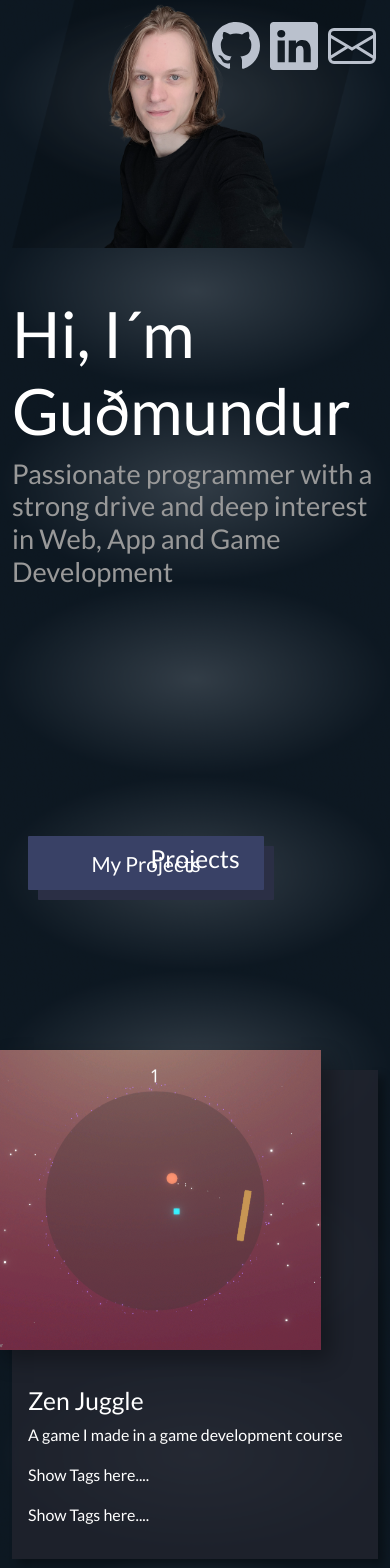
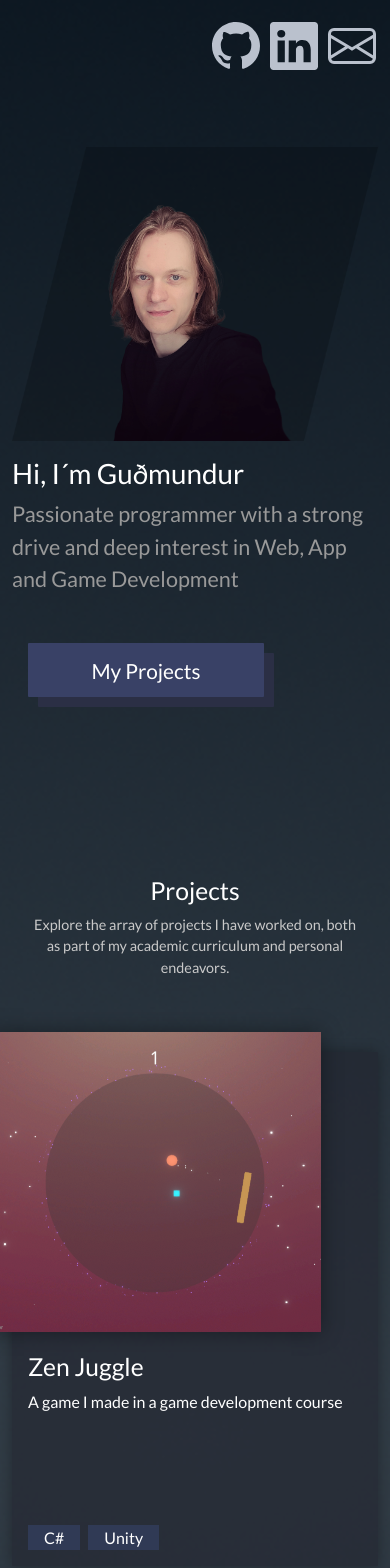
Before and after one commit to RegAse/portfolio-2024, a React (Create React App) app: page / in a window 390 px wide. Shown: the top 1568 px of the page. Built offline with nearby package versions, Linux system fonts and the light colour scheme.

Commit message:
Responsive fixes

```diff
--- a/src/App.css
+++ b/src/App.css
@@ -75,7 +75,7 @@ a{
   min-height: 2000px;
 }
 .section-2-content{
-  margin-top: 6em;
+  margin-top: 4em;
 }
 .project-container{
   position: relative;
@@ -248,15 +248,16 @@ body{
   background-image: url("../public/images/gradient-background-1.png");
   background-repeat: repeat-y;
   background-size: contain;
+  overflow-x: hidden;
   /* background-position: center; */
 }
 
-h1{
+/* h1{
   font-size: 4em;
-}
+} */
 
 .subtitle{
-  font-size: 1.7em;
+  /* font-size: 1.7em; */
   color: rgb(153, 153, 153);
 }
 
@@ -308,14 +309,20 @@ h1{
 }
 
 /* Projects */
+.projects-desc{
+  color: rgb(201, 201, 201);
+  font-size: 0.9em;
+}
 
 .project{
   /* position: relative; */
-  background-color: rgba(33, 36, 46, 0.79);
-  margin-top: 100px;
+  background-color: rgba(33, 36, 46, 0.55);
+  margin-top: 10px;
+  margin-bottom: 80px;
   /* width: 500px; */
   position: relative;
-  box-shadow: 6px 6px 8px #0000004d;
+  box-shadow: 0px 0px 14px #0000004d;
+  border-radius: 1px;
 }
 
 .project-cover{
@@ -326,9 +333,48 @@ h1{
   background-position: center;
   background-size: cover;
   height: 300px;
-  box-shadow: 10px 10px 20px #0000004d;
+  box-shadow: 0px 0px 20px #00000062;
   margin-right: 60px;
 }
 .project-info{
-  padding: 1em;
+  padding: 0em 1em 1em 1em;
 }
+
+.tech{
+  font-size: 4em;
+}
+
+.tag {
+  padding: 0.2em 1em;
+  background-color: #303A55;
+  margin-right: 0.5em;
+}
+
+@media (max-width: 767.98px) {
+  .avatar-container{
+    margin-top: 6em;
+  }
+
+  .landing-page-actions{
+    margin-top: 3em;
+  }
+  .projects-container{
+    margin-top: 2em;
+  }
+}
+@media (max-width: 575.98px) {
+  body{
+    background-size: cover;
+    background-position: center;
+  }
+  .avatar-container{
+    margin-top: 0em;
+  }
+
+  .landing-page-actions{
+    margin-top: 3em;
+  }
+  .projects-container{
+    margin-top: 2em;
+  }
+}
--- a/src/App.tsx
+++ b/src/App.tsx
@@ -1,4 +1,4 @@
-import React, { useEffect } from "react";
+import React, { useEffect, useRef } from "react";
 import { BsGithub, BsLinkedin, BsEnvelope } from "react-icons/bs";
 import "bootstrap/dist/css/bootstrap.min.css";
 import "./App.css";
@@ -8,6 +8,7 @@ import ProjectList from "./components/ProjectList/ProjectList";
 function App() {
 	const bg = "../images/firefox_qmfUGQasR8.png";
 	const bg2 = "../images/Unity_RGfhouoolA.png";
+	const projectsRef = useRef<HTMLDivElement | null>(null);
 
 	useEffect(() => {
 		const startAnim = setTimeout(() => {
@@ -18,19 +19,23 @@ function App() {
 	return (
 		<div className="App">
 			{/* First Fullscreen Page */}
-			<div className="container-fluid landing-page-1 vh-100">
-				<div className="landing-page-main d-flex flex-column-reverse flex-md-row align-items-center justify-content-center vh-100">
-					<div className="col-sm-12 col-md-4 col-lg-5 mt-5">
+			<div className="container-fluid landing-page-1 min-vh-100">
+				<div className="landing-page-main d-flex flex-column-reverse flex-md-row align-items-center justify-content-center min-vh-100">
+					<div className="col-sm-12 col-md-4 col-lg-5 mt-3">
 						<h1 className="fadein">Hi, I´m Guðmundur</h1>
-						<h2 className="subtitle fadein">Passionate programmer with a strong drive and deep interest in Web, App and Game Development</h2>
+						<p className="subtitle fs-4 fadein">Passionate programmer with a strong drive and deep interest in Web, App and Game Development</p>
 
 						<div className="landing-page-actions fadein">
-							<button className="btn btn-main mt-5 ms-3">My Projects</button>
+							<button className="btn btn-main mt-sm-5 ms-3" onClick={() => {
+								projectsRef.current?.scrollIntoView({behavior: 'smooth'});
+							}}>
+								My Projects
+							</button>
 							{/* <button className="btn btn-main mt-5 ms-4">My Education</button> */}
 						</div>
 					</div>
-					<div className="col-sm-12 col-md-6 col-lg-5">
-						<img className="img-fluid landing-page-avatar" src="images/me2-back.png" alt="Failed" />
+					<div className="col-sm-12 col-md-6 col-lg-5 avatar-container">
+						<img className="img-fluid landing-page-avatar" src="images/profile-picture-4.png" alt="Failed" />
 					</div>
 				</div>
 
@@ -41,8 +46,10 @@ function App() {
 					<a href="mailto:gudmundur210@gmail.com" target="_"><BsEnvelope /></a>
 				</div>
 			</div>
-			<div className="container">
+			<div ref={projectsRef} className="container projects-container">
 				<h2 className="text-center">Projects</h2>
+				<p className="projects-desc text-center">Explore the array of projects I have worked on, both
+				<br/>as part of my academic curriculum and personal endeavors.</p>
 				<ProjectList></ProjectList>
 			</div>
 			{/* <div className="col-md-12 col-sm-12">
--- a/src/components/ProjectList/ProjectList.tsx
+++ b/src/components/ProjectList/ProjectList.tsx
@@ -1,5 +1,6 @@
 import "./ProjectList.css";
 import { data } from "../../data/data";
+import { DiReact } from "react-icons/di";
 
 function ProjectList() {
 
@@ -12,9 +13,14 @@ function ProjectList() {
                         <div className="project-info">
                             <h2>{p.title}</h2>
                             <p>{p.description}</p>
+                            <br></br>
+                            <br></br>
+                            <br></br>
+                            <br></br>
 
-                            <p>Show Tags here....</p>
-                            <p>Show Tags here....</p>
+                            {p.tags.map((t) => (
+                                <span className="tag">{t}</span>
+                            ))}
                         </div>
                     </div>
                 </div>
--- a/src/data/data.js
+++ b/src/data/data.js
@@ -13,6 +13,7 @@ export const data = {
                     course: "GCDD Course",
                     video: "./videos/zen-juggle-preview.mp4",
                     link: "https://gudmunduraxel.itch.io/zen-juggle",
+                    tags: ["React"],
                 },
                 {
                     id: 1,
@@ -22,6 +23,7 @@ export const data = {
                     course: "GCDD Course",
                     video: "./videos/morns-preview.mp4",
                     link: "https://gudmunduraxel.itch.io/morns",
+                    tags: ["React"],
                 },
                 {
                     id: 2,
@@ -31,6 +33,7 @@ export const data = {
                     course: "Personal Project",
                     video: "./videos/music-preview.mp4",
                     link: "https://gudmundur-music-player-visualizer.netlify.app/",
+                    tags: ["React"],
                 },
             ],
             awards: [],
@@ -76,6 +79,7 @@ export const data = {
                     course: "VEF3B3U",
                     video: "",
                     link: "#",
+                    tags: ["React"],
                 },
                 {
                     id: 1,
@@ -85,6 +89,7 @@ export const data = {
                     course: "VEF3A3U",
                     video: "",
                     link: "#",
+                    tags: ["React"],
                 }
             ],
             awards: [{id: 0, title: "Graduated with an award for best success in computer classes"}],
@@ -115,31 +120,80 @@ export const data = {
     ],
     projects: [
         {
-            id: 0,
+            id: 1,
             title: "Zen Juggle",
             description: "A game I made in a game development course",
             cover: "./images/firefox_qmfUGQasR8.png",
             course: "GCDD Course",
             video: "./videos/zen-juggle-preview.mp4",
             link: "https://gudmunduraxel.itch.io/zen-juggle",
+            tags: ["C#", "Unity"],
         },
         {
-            id: 1,
+            id: 2,
             title: "Morns",
             description: "A game I made with a group in a game development course",
             cover: "./images/Unity_RGfhouoolA.png",
             course: "GCDD Course",
             video: "./videos/morns-preview.mp4",
             link: "https://gudmunduraxel.itch.io/morns",
+            tags: ["C#", "Unity"],
         },
         {
-            id: 2,
+            id: 3,
             title: "Music Visualizer",
             description: "A music visualizer made in javascript",
             cover: "./images/firefox_qB9V85shYV.png",
             course: "Personal Project",
             video: "./videos/music-preview.mp4",
             link: "https://gudmundur-music-player-visualizer.netlify.app/",
+            tags: ["Javascript", "React", "HTML Canvas",],
         },
+    ],
+    technologies: [
+        {
+            id: 1,
+            title: "React"
+        },
+        {
+            id: 2,
+            title: "Next.js"
+        },
+        {
+            id: 3,
+            title: "Laravel"
+        },
+        {
+            id: 4,
+            title: "PHP"
+        },
+        {
+            id: 5,
+            title: "Javascript"
+        },
+        {
+            id: 6,
+            title: "MYSQL"
+        },
+        {
+            id: 7,
+            title: "PostgreSQL"
+        },
+        {
+            id: 8,
+            title: "C#"
+        },
+        {
+            id: 9,
+            title: "C++"
+        },
+        {
+            id: 10,
+            title: "Unreal Engine"
+        },
+        {
+            id: 11,
+            title: "Unity"
+        }
     ]
 }
--- a/src/types/Education.ts
+++ b/src/types/Education.ts
@@ -6,6 +6,7 @@ export interface Project {
     course: string;
     video: string;
     link: string;
+    tags: string[];
 }
 
 export interface Award {
```
Also changed, not shown: public/images/me2-back.png (deleted), public/images/profile-picture-4.png (added).
